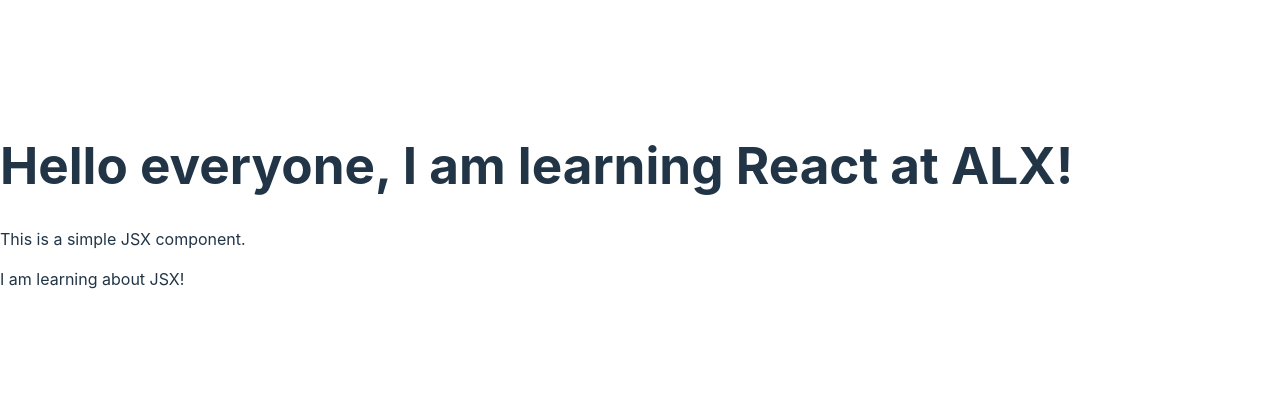
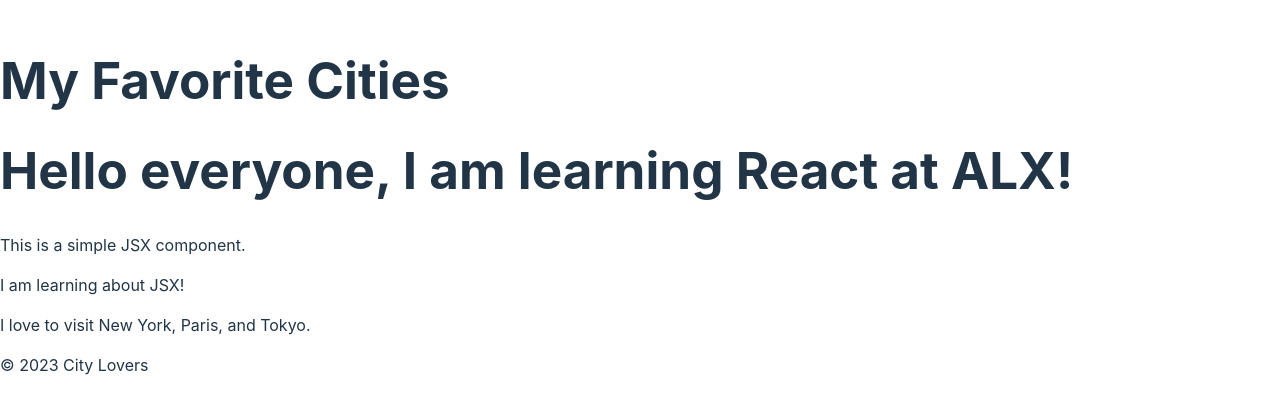
Before and after one commit to brucethe1/alx-fe-reactjs, a React (Vite) app in the folder alx-react-app/: page / in a window 1280 px wide. Shown: the part 195-608 px from the top of the page. Built offline with nearby package versions, Linux system fonts and the light colour scheme.

Commit message:
Added Header, MainContent, and Footer components

```diff
--- a/alx-react-app/src/App.jsx
+++ b/alx-react-app/src/App.jsx
@@ -1,12 +1,17 @@
-import React from 'react';
+import Header from './components/Header';
+import MainContent from './components/MainContent';
+import Footer from './components/Footer';
 import WelcomeMessage from './components/WelcomeMessage';
 
 function App() {
-    return (
-        <>
-            <WelcomeMessage />
-        </>
-    );
+  return (
+    <div>
+      <Header />
+      < WelcomeMessage/>
+      <MainContent />
+      <Footer />
+    </div>
+  );
 }
 
 export default App;
--- /dev/null
+++ b/alx-react-app/src/components/Footer.jsx
@@ -0,0 +1,9 @@
+function Footer() {
+    return (
+      <footer>
+        <p>© 2023 City Lovers</p>
+      </footer>
+    );
+  }
+
+  export default Footer;
--- /dev/null
+++ b/alx-react-app/src/components/Header.jsx
@@ -0,0 +1,9 @@
+function Header() {
+    return (
+      <header>
+        <h1>My Favorite Cities</h1>
+      </header>
+    );
+  }
+
+  export default Header;
--- /dev/null
+++ b/alx-react-app/src/components/MainContent.jsx
@@ -0,0 +1,9 @@
+function MainContent() {
+    return (
+      <main>
+        <p>I love to visit New York, Paris, and Tokyo.</p>
+      </main>
+    );
+  }
+
+  export default MainContent;
```
